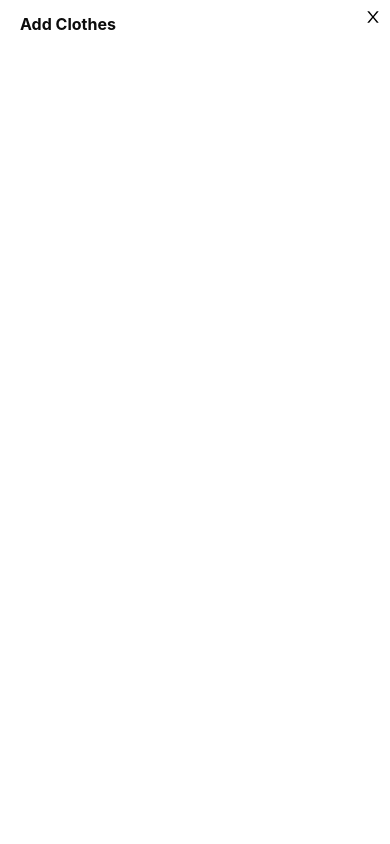
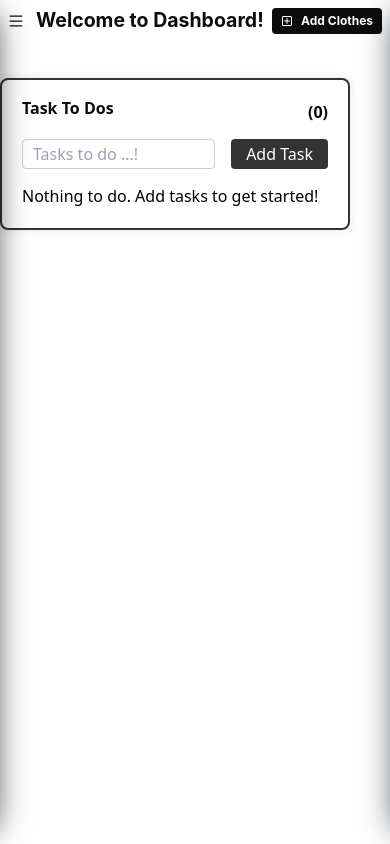
Before and after one commit to nileshshrs/clothing-store, a React (Vite) app in the folder frontend/: page /dashboard in a window 390 px wide. Built offline with nearby package versions, Linux system fonts and the light colour scheme; a web font is replaced by a local one.

Commit message:
fixed sidebar not working properly in tablet and mobile view

```diff
--- a/frontend/src/components/Dashboard Components/Add Clothes/AddClothes.tsx
+++ b/frontend/src/components/Dashboard Components/Add Clothes/AddClothes.tsx
@@ -4,10 +4,12 @@ import { AiOutlineClose } from 'react-icons/ai'
 
 const AddClothes = ({ open, form }) => {
   return (
-    <form className={form ? 'clothes-form' : 'clothes-form slide'}>
+    <div className={form ? 'clothes-form' : 'clothes-form open-form'}>
       <button className="close-btn" onClick={open}>
         <AiOutlineClose className="text-lg text-black" />
       </button>
+      <form >
+
         <h3>
           Add Clothes
         </h3>
@@ -15,6 +17,7 @@ const AddClothes = ({ open, form }) => {
 
         </div>
       </form>
+    </div>
   )
 }
 
--- a/frontend/src/global css/admincrud.scss
+++ b/frontend/src/global css/admincrud.scss
@@ -29,6 +29,6 @@
     max-width: 100%;
   }
 }
-.slide {
+.open-form {
   transform: translateX(100%);
 }
```
Lines whose indentation alone changed are shown as unchanged.
